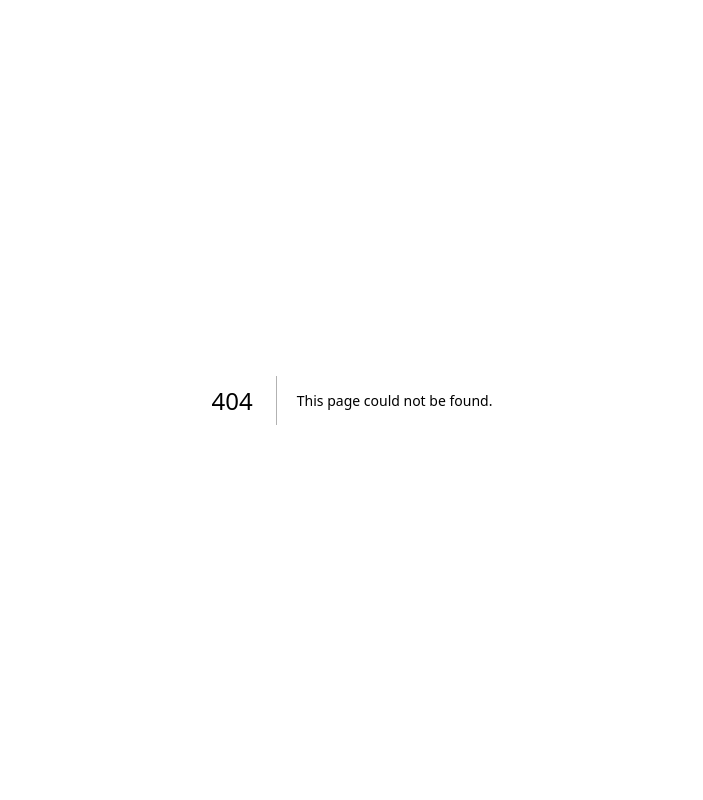
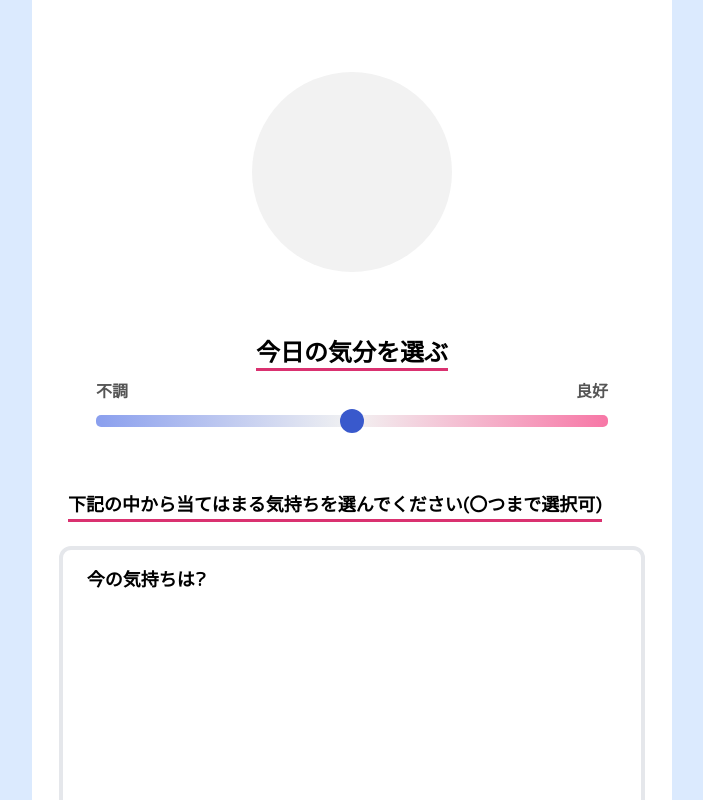
Before and after one commit to yama-chiiii/Sotsuken, a Next.js app: page /syousai in a window 1280 px wide. Before the commit this address had no page. Shown: the top 800 px of the page, without its empty margins (288-991 px from the left). Built offline with nearby package versions, Linux system fonts and the light colour scheme.

Commit message:
スライダーの作成

```diff
--- /dev/null
+++ b/src/app/component/Slider.tsx
@@ -0,0 +1,68 @@
+'use client';
+
+import { useState } from 'react';
+
+export default function Slider() {
+  const [sliderValue, setSliderValue] = useState(3);
+  const [circleColor, setCircleColor] = useState('#F2F2F2'); // 初期色
+
+  // スライダー位置に応じた色を計算
+  const calculateColor = (value: number, min: number, max: number) => {
+    const ratio = (value - min) / (max - min);
+    const startColor = [138, 159, 238]; // 青 (#8A9FEE)
+    const midColor = [242, 242, 242]; // グレー (#F2F2F2)
+    const endColor = [247, 119, 166]; // ピンク (#F777A6)
+
+    let r, g, b;
+    if (ratio <= 0.5) {
+      const localRatio = ratio / 0.5;
+      r = Math.round(startColor[0] + (midColor[0] - startColor[0]) * localRatio);
+      g = Math.round(startColor[1] + (midColor[1] - startColor[1]) * localRatio);
+      b = Math.round(startColor[2] + (midColor[2] - startColor[2]) * localRatio);
+    } else {
+      const localRatio = (ratio - 0.5) / 0.5;
+      r = Math.round(midColor[0] + (endColor[0] - midColor[0]) * localRatio);
+      g = Math.round(midColor[1] + (endColor[1] - midColor[1]) * localRatio);
+      b = Math.round(midColor[2] + (endColor[2] - midColor[2]) * localRatio);
+    }
+
+    return `rgb(${r}, ${g}, ${b})`;
+  };
+
+  const handleSliderChange = (e: { target: { value: string; }; }) => {
+    const value = parseFloat(e.target.value);
+    setSliderValue(value);
+    const color = calculateColor(value, 1, 5);
+    setCircleColor(color);
+  };
+
+  return (
+    <div className='slider-container w-4/5 mt-36 flex flex-col items-center'>
+      {/* 動的に色を変更する円 */}
+      <div
+        className='w-200 h-200 rounded-full'
+        style={{ backgroundColor: circleColor }}
+          />
+          <div className='mt-64 mx-36 text-xl sm:text-2xl font-semibold border-b-3 border-pink-dark'>
+          今日の気分を選ぶ
+        </div>
+      <div className='slider-labels w-full mt-8 flex justify-between'>
+        <span>不調</span>
+        <span>良好</span>
+      </div>
+      {/* スライダー */}
+      <input
+        type='range'
+        min='1'
+        max='5'
+        step='0.01'
+        value={sliderValue}
+        onChange={handleSliderChange}
+        className='slider w-full mt-8'
+        style={{
+          background: 'linear-gradient(to right, #8A9FEE, #F2F2F2, #F777A6)',
+        }}
+      />
+    </div>
+  );
+}
--- a/src/app/globals.css
+++ b/src/app/globals.css
@@ -3,3 +3,47 @@
 @tailwind base;
 @tailwind components;
 @tailwind utilities;
+
+/* スライダー全体の背景トラック */
+.slider {
+    -webkit-appearance: none;
+    appearance: none;
+    width: 100%;
+    height: 12px;
+    background: linear-gradient(to right, #8A9FEE,#F2F2F2,#F777A6);
+    border-radius: 5px;
+    outline: none;
+    z-index: 1;
+    transition: background-color 0.3s ease;
+  }
+
+  /* スライダーのつまみ */
+  .slider::-webkit-slider-thumb {
+    -webkit-appearance: none;
+    appearance: none;
+    width: 24px;
+    height: 24px;
+    background: #3959CC;
+    border-radius: 50%;
+    cursor: pointer;
+  }
+
+  .slider::-moz-range-thumb {
+    width: 24px;
+    height: 24px;
+    background: #3b82f6;
+    border-radius: 50%;
+    cursor: pointer;
+    position: relative;
+    z-index: 10;
+  }
+
+  /* ラベル */
+  .slider-labels {
+    display: flex;
+    justify-content: space-between;
+    margin-bottom: 4px;
+    color: #555;
+    font-size: 16px;
+    font-weight: 600;
+  }
--- a/src/app/page.tsx
+++ b/src/app/page.tsx
@@ -1,6 +1,7 @@
 'use client'
 
 import Image from 'next/image'
+import Link from 'next/link'
 import Footer from './component/Footer'
 import './globals.css'
 
@@ -13,9 +14,11 @@ export default function Home() {
             今日の記録
           </div>
           <div className='flex flex-row-reverse '>
-            <button className='w-80 h-32 mt-20 mx-36 sm:mx-84 rounded-md text-white bg-blue-dark'>
-              記録する
-            </button>
+            <Link href={'/syousai'}>
+              <button className='w-80 h-32 mt-20 mx-36 sm:mx-84 rounded-md text-white bg-blue-dark'>
+                記録する
+              </button>
+            </Link>
           </div>
           <div className='flex flex-col md:flex-row h-auto md:h-320 mx-32 sm:mx-84 my-16 bg-blue-verylight shadow-md rounded-md'>
             <div className='w-full md:w-1/2 h-full flex justify-center items-center'>
@@ -88,8 +91,8 @@ export default function Home() {
           </div>
           {/* sticky: スクロールとともに位置が変わらない。bottom-0がいるよ！ */}
           <div className='w-full sticky bottom-0 z-10 flex justify-center bg-blue-100'>
-          <Footer />
-        </div>
+            <Footer />
+          </div>
         </div>
       </div>
     </div>
--- /dev/null
+++ b/src/app/syousai/page.tsx
@@ -0,0 +1,43 @@
+'use client'
+
+import Slider from "../component/Slider"
+
+export default function Syousai() {
+  return (
+    <div className='w-full min-h-screen flex flex-col items-center bg-blue-100'>
+      <div className='w-full md:w-1/2 flex flex-col items-center min-h-screen bg-white font-mPlus'>
+        <div className='w-full mt-36 flex flex-col items-center'>
+          <Slider/>
+        </div>
+        <div className='w-full h-auto flex flex-col items-start'>
+          <div className='mt-64 mx-36 text-xl sm:text-lg font-semibold border-b-3 border-pink-dark'>
+            下記の中から当てはまる気持ちを選んでください(〇つまで選択可)
+          </div>
+        </div>
+        <div className='w-11/12 h-auto flex flex-col items-center'>
+          <div className='w-full h-400 mt-24 border-4 rounded-xl'>
+            <div className='mt-16 mx-24 text-lg font-semibold'>
+              今の気持ちは?
+            </div>
+          </div>
+        </div>
+        <div className='w-full h-auto flex flex-col items-start'>
+          <div className='mt-64 mx-36 text-xl sm:text-lg font-semibold border-b-3 border-pink-dark'>
+            ひとことメモ
+          </div>
+        </div>
+        <div className='w-full flex justify-center'>
+          <textarea
+            rows={4}
+            className='w-11/12 mt-12 border-4 p-8 rounded-lg'
+          />
+        </div>
+        <div className='w-full flex justify-center'>
+          <button className='w-1/3 h-auto my-32 py-12 rounded bg-blue-dark hover:bg-blue-200 font-semibold text-white text-2xl'>
+            記録する
+          </button>
+        </div>
+      </div>
+    </div>
+  )
+}
```
